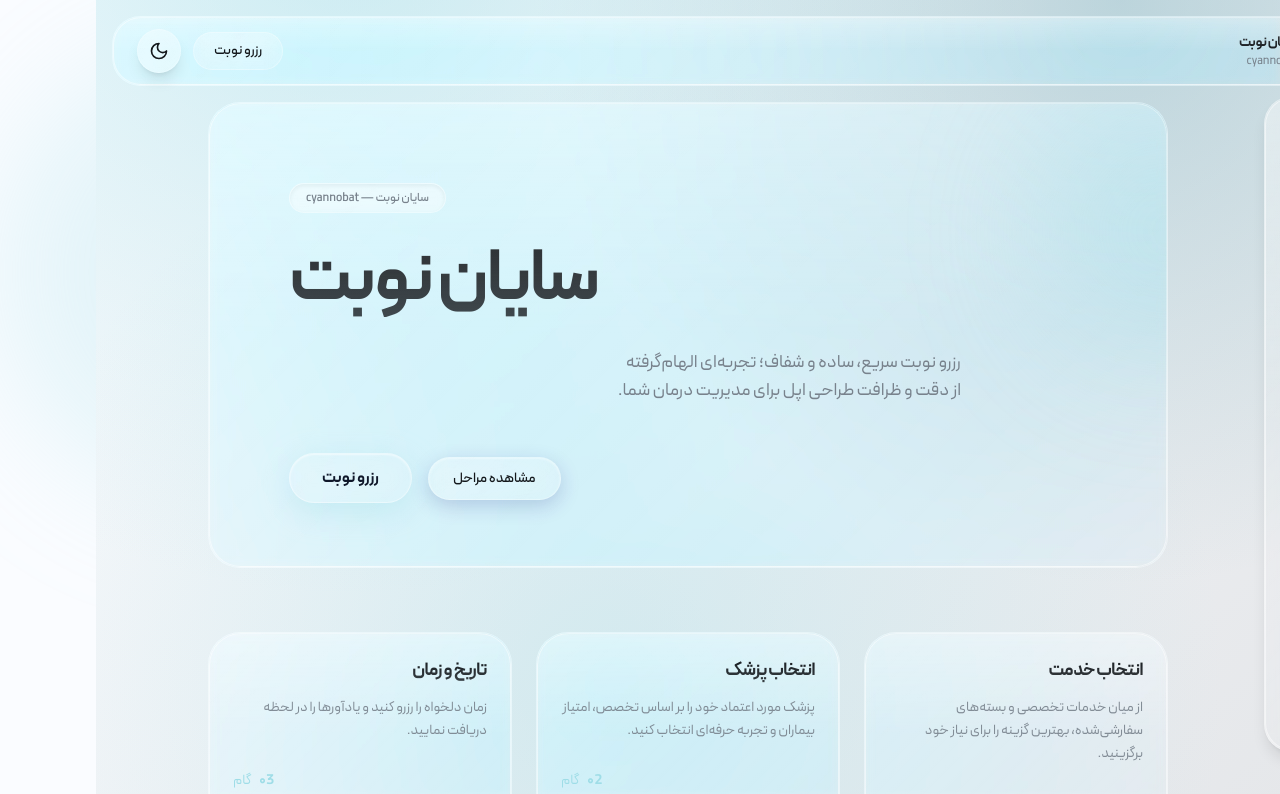
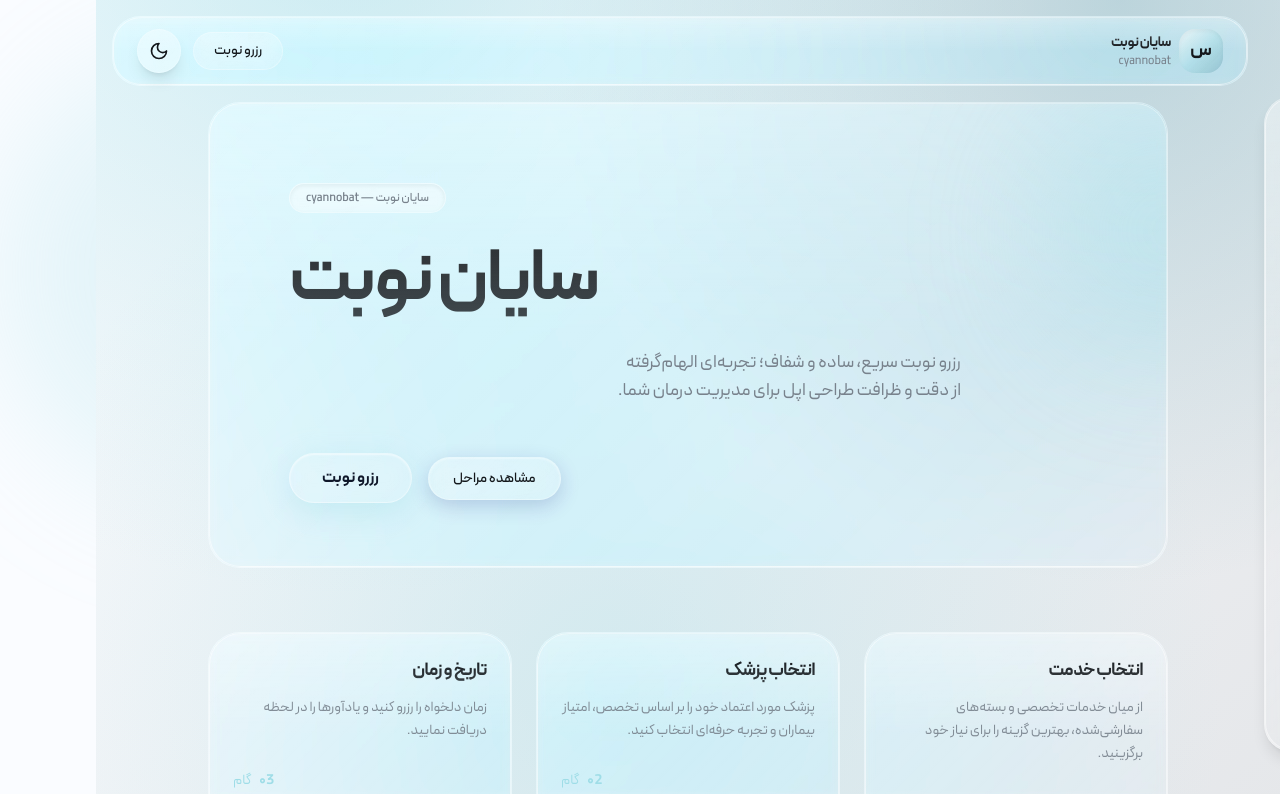
Before and after one commit to belforzedse/cyannobat, a Next.js app: page / in a window 1280 px wide. Shown: the top 794 px of the page. Built offline with nearby package versions, Linux system fonts and the light colour scheme.

Commit message:
Fixed layout

```diff
--- a/src/components/Header.tsx
+++ b/src/components/Header.tsx
@@ -16,7 +16,7 @@ const Header = () => {
       }}
       animate={{ y: 0, opacity: 1 }}
       transition={{ duration: prefersReducedMotion ? 0 : 0.6, ease: "easeOut" }}
-      className="glass rounded-3xl sticky top-4 z-40 flex items-center justify-between px-6 py-3 text-right ml-4"
+      className="glass rounded-3xl sticky top-4 z-30 flex items-center justify-between px-6 py-3 text-right mx-4 lg:mr-28 xl:mr-32 2xl:mr-36"
     >
       <div
         className="pointer-events-none absolute inset-0 rounded-2rem bg-gradient-to-r from-transparent via-white/30 to-transparent opacity-30 -z-10 dark:via-white/10"
```
